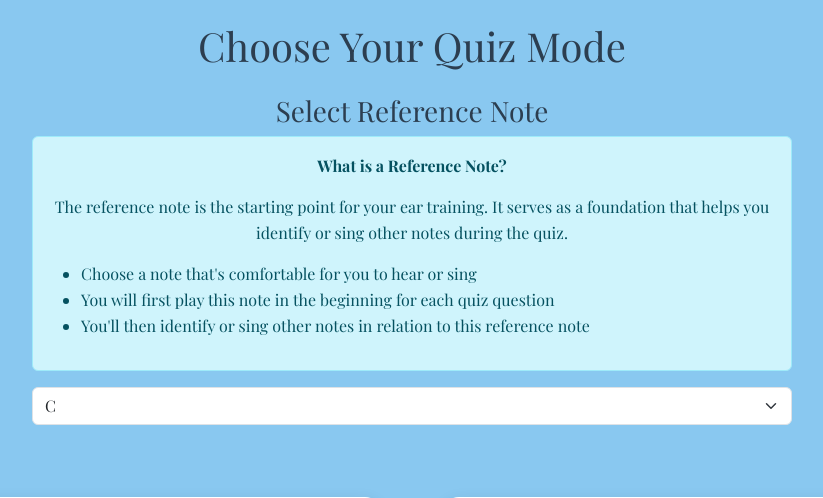
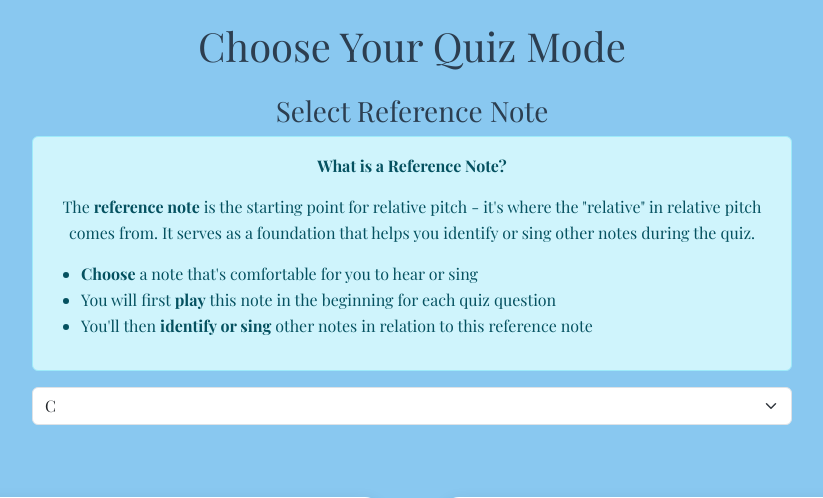
Before and after one commit to RelaPitch/RelaPitch, a Flask app: page /quiz/mode in a window 1280 px wide. Shown: the part 193-691 px from the top of the page, without its empty margins (228-1051 px from the left). Run offline with Flask 2, Linux system fonts and the light colour scheme.

Commit message:
divided lessons into more pages, important words bolded

```diff
--- a/server.py
+++ b/server.py
@@ -49,75 +49,104 @@ AVAILABLE_DAILY_QUESTS = [
 # Lesson content (this would typically come from a database)
 LESSONS = {
     1: {
+        "title": "Introduction to Relative Pitch",
+        "content": """
+        <h2>What is Relative Pitch?</h2>
+        <p>This app will help you to learn relative pitch or develop it further if you have some background.</p>
+        <p>Relative pitch refers to the ability to <span class='bold'>identify or reproduce the pitch</span> of a note <span class='bold'>in relation to another note.</span></p>
+        <p>You will be given a <span class='bold'>reference note</span>, and then keeping the pitch of this reference note in mind, will either identify a second note by hearing it or will reproduce it by using your mic.</p>""",
+        "keyboard": False
+    },
+    2: {
         "title": "Introduction to Notes",
         "content": """
         <h2>Diatonic Scale</h2>
-        <p>In music theory, the diatonic scale consists of 7 notes (in one octave): C, D, E, F, G, A, B. These are the white keys shown on the piano.</p>
-        <p>For simplicity, let's just focus on the C major scale, which consists of the notes in the order: C, D, E, F, G, A, B, C. Click on the Play Scale button to hear each note.</p>
+        <p>In music theory, the <span class='bold'>diatonic scale</span> consists of 7 notes (in one octave): <span class='bold'>C, D, E, F, G, A, B.</span> These are the white keys shown on the piano.</p>
+        <p>For simplicity, let's just focus on the <span class='bold'>C major scale</span>, which consists of the notes in the order: C, D, E, F, G, A, B, C. Click on the<span class='bold'> Play Scale button</span> to hear each note.</p>
         <button id="playScale" class="btn">Play Scale</button>""",
         "keyboard": True
     },
-    2: {
+    3: {
         "title": "What is an Octave?",
         "content": """
         <h2>What is an Octave?</h2>
-        <p>An octave is the distance from one note to another that has double its frequency. In other words, the two notes sound the same but one is simply higher/lower in pitch than the other.</p>
+        <p>An <span class='bold'>octave</span> is the distance from one note to another that has double its frequency. In other words, the two notes sound the same but one is simply higher/lower in pitch than the other.</p>
         <p>Examples: C to C, E to E, A to A, etc.</p>
-        <p>Click on the Play Octave button to hear an example of an octave, C to C.</p>
+        <p>Click on the <span class='bold'>Play Octave button</span> to hear an example of an octave, C to C.</p>
         <button id="playOctave" class="btn">Play Octave</button>""",
         "keyboard": True
     },
-    3: {
-        "title": "Chromatic Scale",
+    4: {
+        "title": "What is a Chromatic Scale?",
         "content": """
         <h2>Chromatic Scale</h2>
-        <p>The black keys combine with the white keys to form the chromatic scale, which consists of 12 notes:</p>
+        <p>The black keys combine with the white keys to form the <span class='bold'>chromatic scale</span>, which consists of 12 notes:</p>
         <p>C, C# or D♭, D, D# or E♭, E, F, F# or G♭, G, G# or A♭, A, A# or B♭, B</p>
-        <p>Notice how some of these notes have 2 different names (such as C# and D♭). These notes are called enharmonic equivalents.</p>
-        <p>Enharmonic equivalents are two notes that sound the same but have different spellings.
-        <p>Click on the Play Chromatic Scale button to hear each note.</p>
+        <p>Notice how some of these notes have 2 different names (such as C# and D♭). These notes are called <span class='bold'>enharmonic equivalents</span>.</p>
+        <p><span class='bold'>Enharmonic equivalents</span> are two notes that sound the same but have different spellings.
+        <p>Click on the <span class='bold'>Play Chromatic Scale button</span> to hear each note.</p>
         <button id="playChromaticScale" class="btn">Play Chromatic Scale</button>""",
         "keyboard": True
     },
-    4: {
+    5: {
         "title": "Understanding Steps in Music",
         "content": """
         <h2>Half Steps</h2>
-        <p>A half step is the distance between two adjacent keys on a keyboard.</p>
+        <p>A <span class='bold'>half step</span> is the distance between two adjacent keys on a keyboard.</p>
         <ul>
-            <li>Notes can either be sharp (#) meaning the note is raised one half step, or flat (♭) meaning the note is lowered one half step.</li>
+            <li>Notes can either be <span class='bold'>sharp (#)</span> meaning the note is raised one half step, or <span class='bold'>flat (♭)</span> meaning the note is lowered one half step.</li>
             <li>Sharp (#) example: If you started on D and you wanted D#, you would move up one half step.</li>
             <li>Flat (♭) example: If you started on A and you wanted A♭, you would move down one half step.</li>
         </ul>
         <p>Examples of half steps:</p>
-        <ul>
-            <li class="halfstep-item">C to C#<button id="playHalfStep1" class="btn">Play Example</button></li>
-            <li class="halfstep-item">E to F<button id="playHalfStep2" class="btn">Play Example</button></li>
-            <li class="halfstep-item">A# to A<button id="playHalfStep3" class="btn">Play Example</button></li>
-        </ul>
-
-        <h2>Whole Steps</h2>
-        <p>A whole step is made of two half steps.</p>
-        <p>Examples of whole steps:</p>
-        <ul>
-            <li class="halfstep-item">C to D<button id="playWholeStep1" class="btn">Play Example</button></li>
-            <li class="halfstep-item">A to G<button id="playWholeStep2" class="btn">Play Example</button></li>
-            <li class="halfstep-item">F# to E<button id="playWholeStep3" class="btn">Play Example</button></li>
-        </ul>
+        <div class="halfstep-examples">
+            <div class="halfstep-item">C to C#<button id="playHalfStep1" class="btn">Play Example</button></div>
+            <div class="halfstep-item">E to F<button id="playHalfStep2" class="btn">Play Example</button></div>
+            <div class="halfstep-item">A# to A<button id="playHalfStep3" class="btn">Play Example</button></div>
+        </div>
         """,
         "keyboard": True
     },
-    5: {
-        "title": "Introduction to Relative Pitch",
+    6: {
+        "title": "Understanding Whole Steps",
         "content": """
-        <h2>What is Relative Pitch?</h2>
-        <p>This app will help you to learn relative pitch or develop it further if you have some background.</p>
-        <p>Relative pitch refers to the ability to identify or reproduce the pitch of a note in relation to another note.</p>
-        <p>You will be given a reference note, and then keeping the pitch of this reference note in mind, will either identify a second note by hearing it or will reproduce it by using your mic.</p>
-
-        <h2>Practicing Singing/Humming</h2>
-        <p>After hearing the reference pitch, try to establish the connection between the pitch and the note name. You could try playing the note on the piano and humming along to the note to reinforce the pitch. It will be important to keep this in mind for the future.</p>
-        <p>For exercise, try first playing any of the white keys, keeping in mind the note name, and hum along with the piano until you match in pitch. After some time, see if you can recreate the same pitch without using the piano for reference.</p>
+        <h2>Whole Steps</h2>
+        <p>A <span class='bold'>whole step</span> is made of two half steps.</p>
+        <p>Examples of whole steps:</p>
+        <div class="halfstep-examples">
+            <div class="halfstep-item">C to D<button id="playWholeStep1" class="btn">Play Example</button></div>
+            <div class="halfstep-item">A to G<button id="playWholeStep2" class="btn">Play Example</button></div>
+            <div class="halfstep-item">F# to E<button id="playWholeStep3" class="btn">Play Example</button></div>
+        </div>
+        """,
+        "keyboard": True
+    },
+    7: {
+        "title": "Identifying Higher Notes",
+        "content": """
+        <p>If you are <span class='bold'>hearing</span> the target note, try to determine if it is <span class='bold'>higher or lower</span> in pitch relative to the reference pitch.</p>
+        <p>If it is higher, try to <span class='bold'>identify</span> the notes that are higher than your reference note (before you reach the octave). For now, just focus on the white keys.</p>
+        <p>Example: say the reference note is E and the target note (A) sounded higher. What notes would you focus on? <span class='bold'>F, G, A, B, C, and D</span>.</p>
+        <p>Try <span class='bold'>singing/humming</span> the reference note by playing the audio and tuning yourself, and then sing/hum each of the notes in the subset above until you think the note matches the target note.</p>
+        """,
+        "keyboard": True
+    },
+    8: {
+        "title": "Identifying Lower Notes",
+        "content": """
+        <p>If it is lower, try the same approach: <span class='bold'>identify</span> the notes that are lower than your reference note (before you reach the octave).</p>
+        <p>Example: say the reference note is G and the target note (C) sounds lower. What notes would you focus on? <span class='bold'>F, E, D, C, B, and A</span>.</p>
+        <p>Using the same method, try <span class='bold'>singing/humming</span> the reference note by playing the audio and tuning yourself, and then sing/hum each of the notes in the subset above until you think the note matches the target note.</p>
+        """,
+        "keyboard": True
+    },
+    9: {
+        "title": "Practicing Singing/Humming",
+        "content": """
+        <p>After hearing the reference note, try to establish the connection between the <span class='bold'>pitch</span> and the <span class='bold'>note name</span> of the reference note. </p>
+        <p>You could try playing the note on the piano and <span class='bold'>singing/humming</span> along to the note to reinforce the pitch. It will be important to keep this in mind for the future.</p>
+        <p>For exercise, try first playing <span class='bold'>any of the white keys</span>, keeping in mind the note name, and sing/hum along with the piano until you match in pitch.</p>
+        <p>After some time, see if you can recreate the same pitch <span class='bold'>without</span> using the piano for reference.</p>
         <h3>Exercise: Target note G</h3>
         <div class="target-note mb-4">
             <button id="startTuner" class="btn btn-primary">Start Recording</button>
@@ -131,31 +160,13 @@ LESSONS = {
         """,
         "keyboard": True
     },
-    6: {
-        "title": "Identifying Higher Notes",
+    10: {
+        "title": "More Tips on Recreating Notes",
         "content": """
-        <p>If you are hearing the guess note, try to determine if it is higher or lower in pitch relative to the reference pitch.</p>
-        <p>If it is higher, try to identify the notes that are higher than your reference note (before you reach the octave). For now, just focus on the white keys.</p>
-        <p>Example: say the reference note is E and the guess note (A) sounded higher. What notes would you focus on? F, G, A, B, C, and D.</p>
-        <p>Try humming the reference note by playing the audio and tuning yourself, and then hum each of the notes in the subset above until you think the note matches the guess note.</p>
-        """,
-        "keyboard": True
-    },
-    7: {
-        "title": "Identifying Lower Notes",
-        "content": """
-        <p>If it is lower, try the same approach: identify the notes that are lower than your reference note (before you reach the octave).</p>
-        <p>Example: say the reference note is G and the guess note (C) sounds lower. What notes would you focus on? F, E, D, C, B, and A.</p>
-        <p>Using the same method, try humming the reference note by playing the audio and tuning yourself, and then hum each of the notes in the subset above until you think the note matches the guess note.</p>
-        """,
-        "keyboard": True
-    },
-    8: {
-        "title": "Recreating Notes (Singing)",
-        "content": """
-        <p>If you are recreating the guess note, it is up to you whether you want to go higher or lower.</p>
-        <p>Based on your decision, try to think of the notes in between your reference note and the guess note.</p>
-        <p>Starting from the reference note, try humming in the direction of the guess note (either going higher or lower) until you think you have matched the pitch of the guess note. Use the piano for guidance when first starting.</p>
+        <p>If you are recreating the target note, it is <span class='bold'>up to you</span> whether you want to go higher or lower.</p>
+        <p><span class='bold'>Strategy:</span> starting from the reference note, try singing/humming in the direction of the target note (either going higher or lower) until you think you have <span class='bold'>matched the pitch</span> of the target note. Use the piano for guidance when first starting.</p>
+        <p>Another strategy is to figure out the <span class='bold'>number of whole/half steps</span> between your reference note and target note, and adjust your pitch accordingly starting from the reference note.</p>
+
         <div class="target-note mb-4">
             <button id="startTuner" class="btn btn-primary">Start Recording</button>
             <div id="tunerDisplay" class="mt-3">
--- a/static/js/quiz.js
+++ b/static/js/quiz.js
@@ -54,7 +54,7 @@ document.addEventListener('DOMContentLoaded', async () => {
         }
         try {
             console.log("Playing note:", note);
-            sampler.triggerAttackRelease(note, "1s");
+            sampler.triggerAttackRelease(note, "2s");
         } catch (error) {
             console.error("Error playing note:", error);
         }
--- a/templates/quiz_mode.html
+++ b/templates/quiz_mode.html
@@ -12,11 +12,11 @@
                 <h3>Select Reference Note</h3>
                 <div class="alert alert-info mb-3">
                     <p><strong>What is a Reference Note?</strong></p>
-                    <p>The reference note is the starting point for your ear training. It serves as a foundation that helps you identify or sing other notes during the quiz.</p>
+                    <p>The <span class='bold'>reference note</span> is the starting point for relative pitch - it's where the "relative" in relative pitch comes from. It serves as a foundation that helps you identify or sing other notes during the quiz.</p>
                     <ul class="text-start">
-                        <li>Choose a note that's comfortable for you to hear or sing</li>
-                        <li>You will first play this note in the beginning for each quiz question</li>
-                        <li>You'll then identify or sing other notes in relation to this reference note</li>
+                        <li><span class='bold'>Choose</span> a note that's comfortable for you to hear or sing</li>
+                        <li>You will first <span class='bold'>play</span> this note in the beginning for each quiz question</li>
+                        <li>You'll then <span class='bold'>identify or sing</span> other notes in relation to this reference note</li>
                     </ul>
                 </div>
                 <select id="referenceNote" class="form-select">
```
Also changed, not shown: static/css/style.css (+25 -7 lines), templates/lesson.html (+17 -15 lines).
